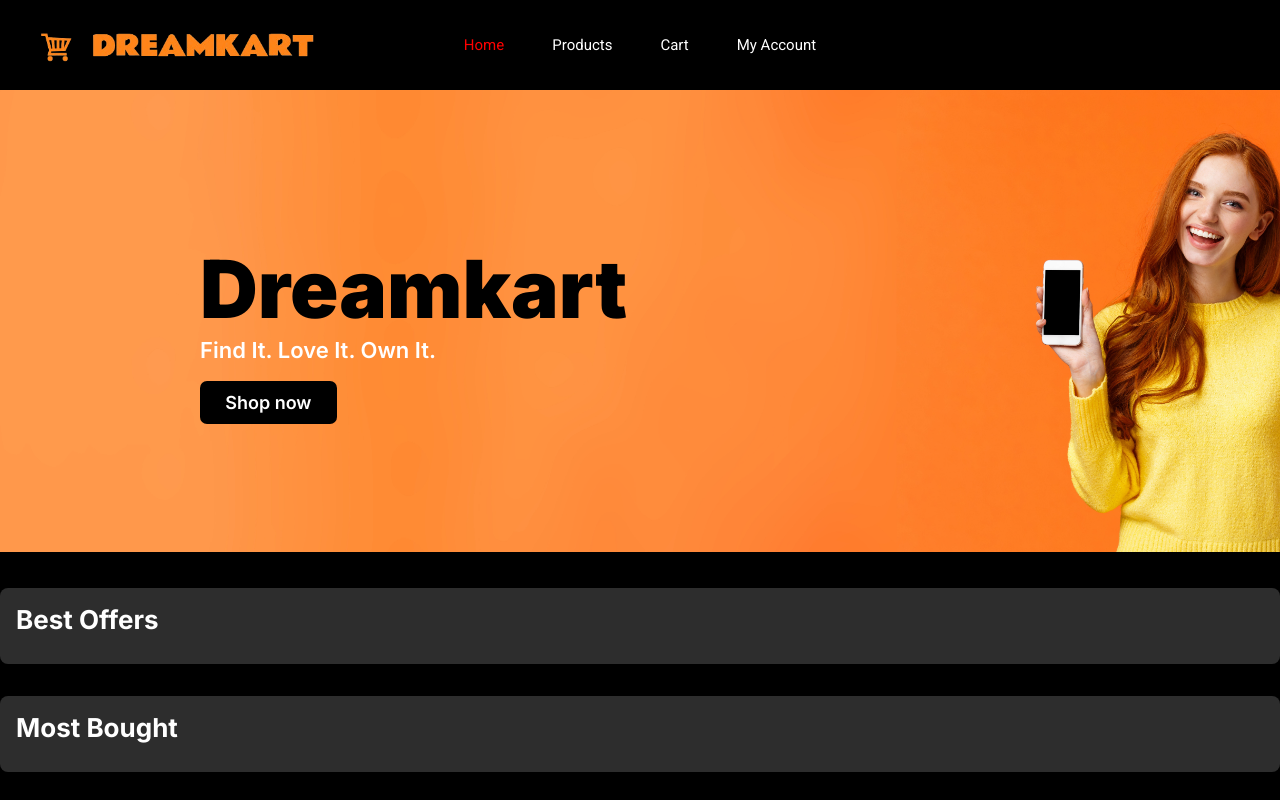
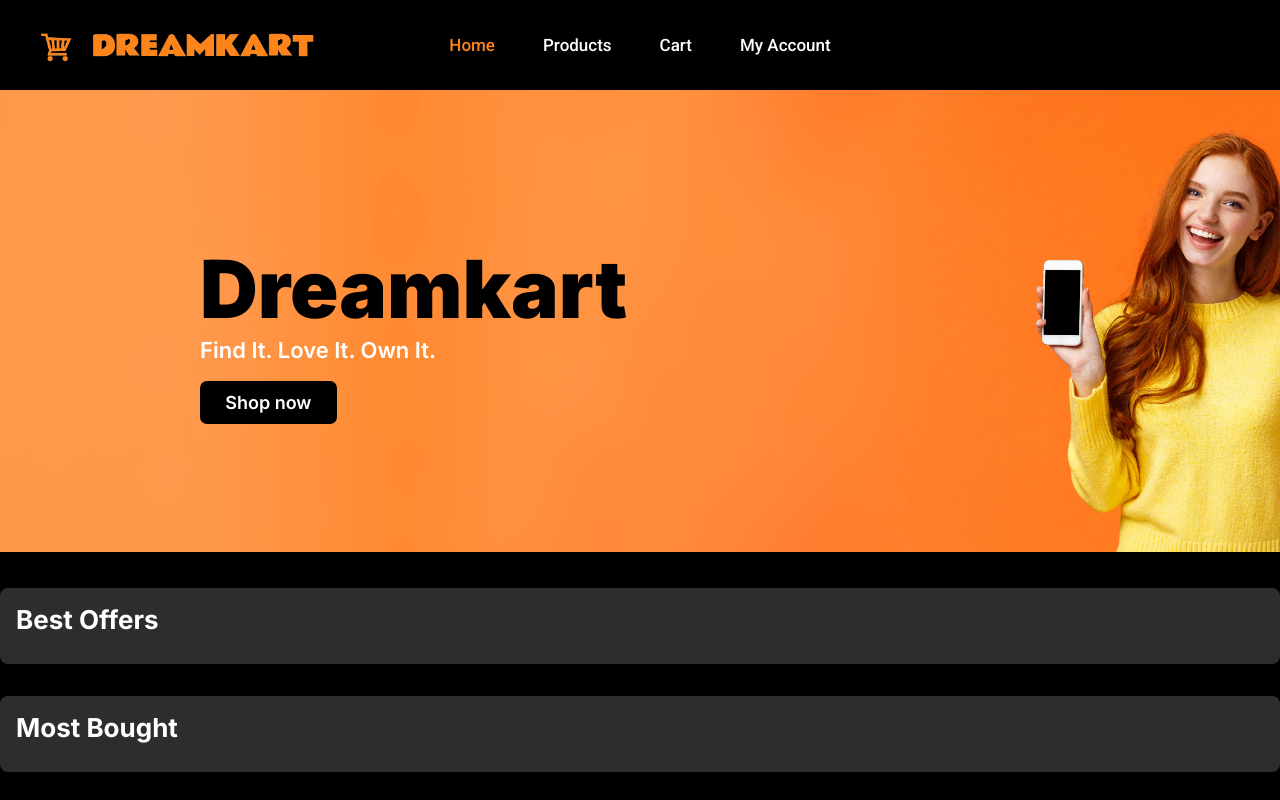
Before and after one commit to RohanGorla/E-Commerce-Template, a React (Vite) app in the folder client/: page / in a window 1280 px wide. Built offline with nearby package versions, Linux system fonts and the light colour scheme; no server answers.

Commit message:
Update the styling of the navlinks

```diff
--- a/client/src/components/Navbar.jsx
+++ b/client/src/components/Navbar.jsx
@@ -23,7 +23,7 @@ function Navbar() {
             to={""}
             style={({ isActive }) => {
               return isActive
-                ? { textDecoration: "none", color: "red" }
+                ? { textDecoration: "none", color: "#ff851b" }
                 : { textDecoration: "none", color: "white" };
             }}
           >
@@ -35,7 +35,7 @@ function Navbar() {
             to={"/products"}
             style={({ isActive }) => {
               return isActive
-                ? { textDecoration: "none", color: "red" }
+                ? { textDecoration: "none", color: "#ff851b" }
                 : { textDecoration: "none", color: "white" };
             }}
           >
@@ -47,7 +47,7 @@ function Navbar() {
             to={"/cart"}
             style={({ isActive }) => {
               return isActive
-                ? { textDecoration: "none", color: "red" }
+                ? { textDecoration: "none", color: "#ff851b" }
                 : { textDecoration: "none", color: "white" };
             }}
           >
@@ -59,7 +59,7 @@ function Navbar() {
             to={"/account"}
             style={({ isActive }) => {
               return isActive
-                ? { textDecoration: "none", color: "red" }
+                ? { textDecoration: "none", color: "#ff851b" }
                 : { textDecoration: "none", color: "white" };
             }}
           >
--- a/client/src/styles/Navbar.css
+++ b/client/src/styles/Navbar.css
@@ -30,5 +30,6 @@
 
 .Navbar_Item {
   font-family: "Roboto", sans-serif;
-  font-size: 15px;
+  font-size: 17px;
+  font-weight: 500;
 }
```
